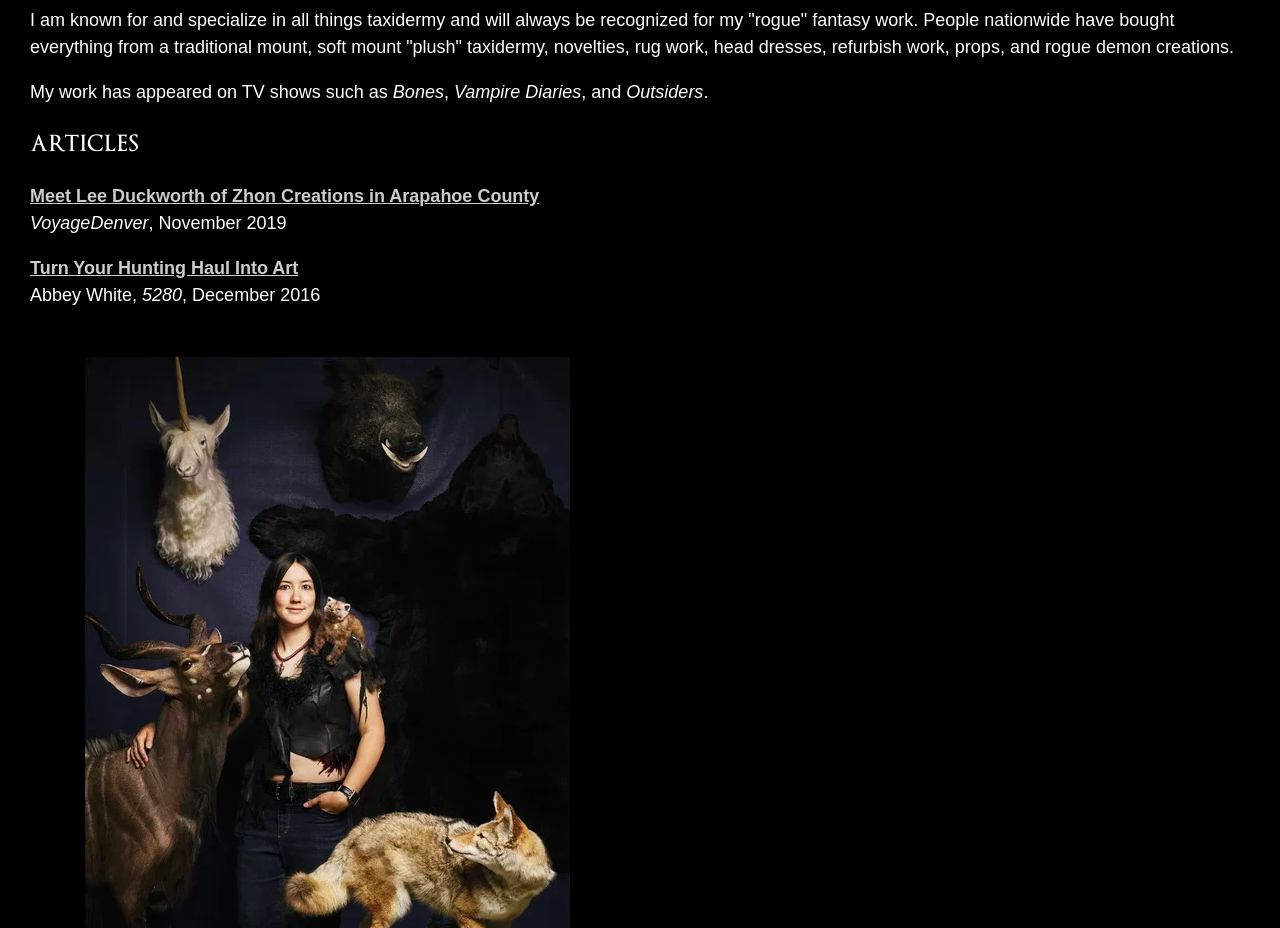
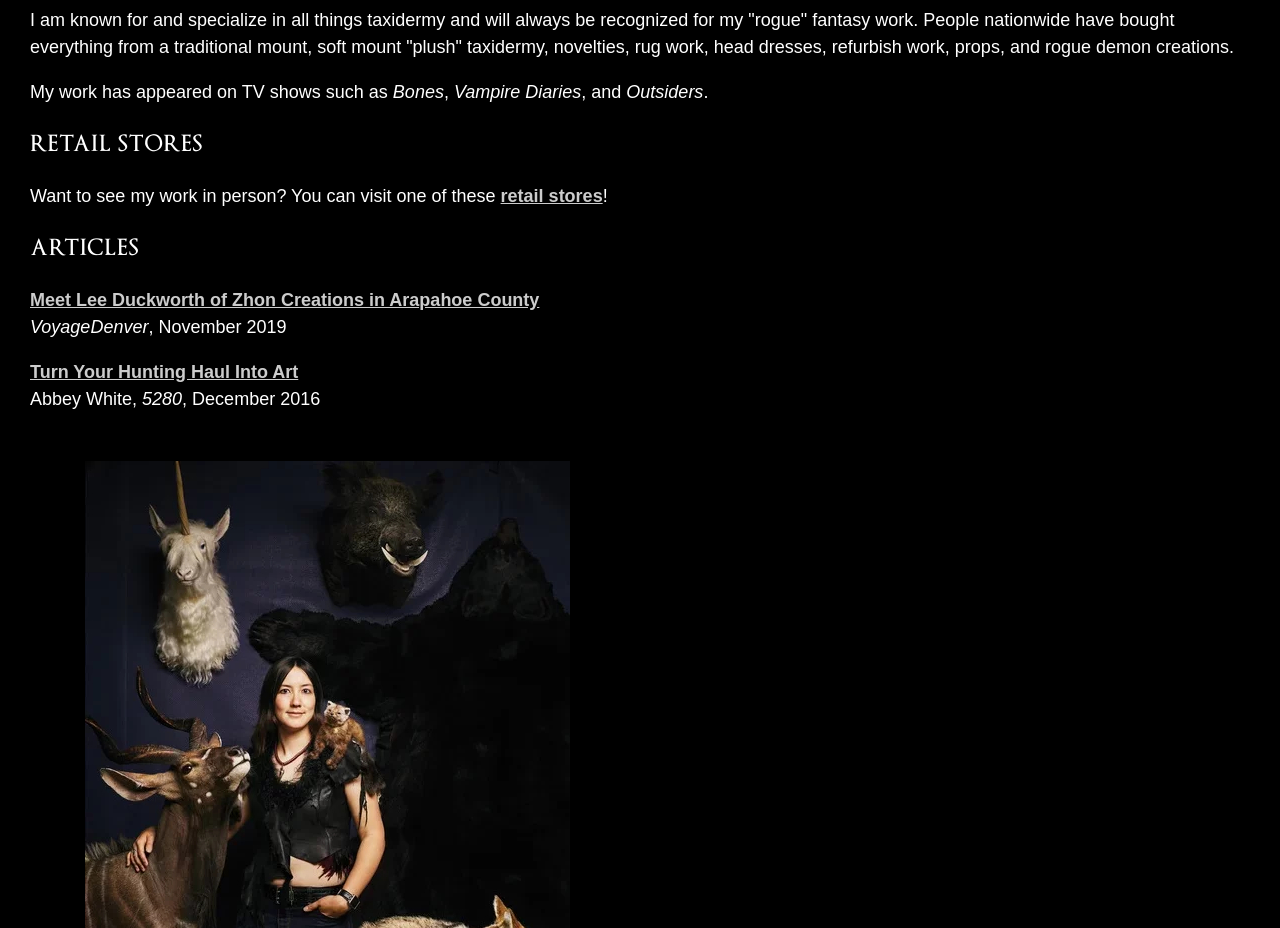
Before and after one commit to DeguWebDev/zhoncreations.github.io, a plain HTML site: page index.html in a window 1280 px wide. Shown: the part 880-1808 px from the top of the page. Drawn offline with Linux system fonts and the light colour scheme; a script that the page names is missing.

Commit message:
Update index.html

```diff
--- a/index.html
+++ b/index.html
@@ -47,6 +47,8 @@
                 <p>My name is Lee Duckworth (commonly known by the nickname "Zhon").</p>
                 <p>I am known for and specialize in all things taxidermy and will always be recognized for my "rogue" fantasy work. People nationwide have bought everything from a traditional mount, soft mount "plush" taxidermy, novelties, rug work, head dresses, refurbish work, props, and rogue demon creations.</p>
                 <p>My work has appeared on TV shows such as <em>Bones</em>, <em>Vampire Diaries</em>, and <em>Outsiders</em>.</p>
+                <h3 id="articles">Retail Stores</h3>
+                <p>Want to see my work in person? You can visit one of these <a href="https://zhoncreations.com/retail/">retail stores</a>!</p>
                 <h3 id="articles">Articles</h3>
                 <p><a href="http://voyagedenver.com/interview/meet-lee-duckworth-zhon-creations-arapahoe-county/" target="_blank" rel="noopener">Meet Lee Duckworth of Zhon Creations in Arapahoe County</a> <br /><em>VoyageDenver</em>, November 2019</p>
                 <p><a href="https://www.5280.com/2016/11/turn-your-hunting-haul-into-art/" target="_blank" rel="noopener">Turn Your Hunting Haul Into Art</a> <br />Abbey White, <em>5280</em>, December 2016</p>
```
